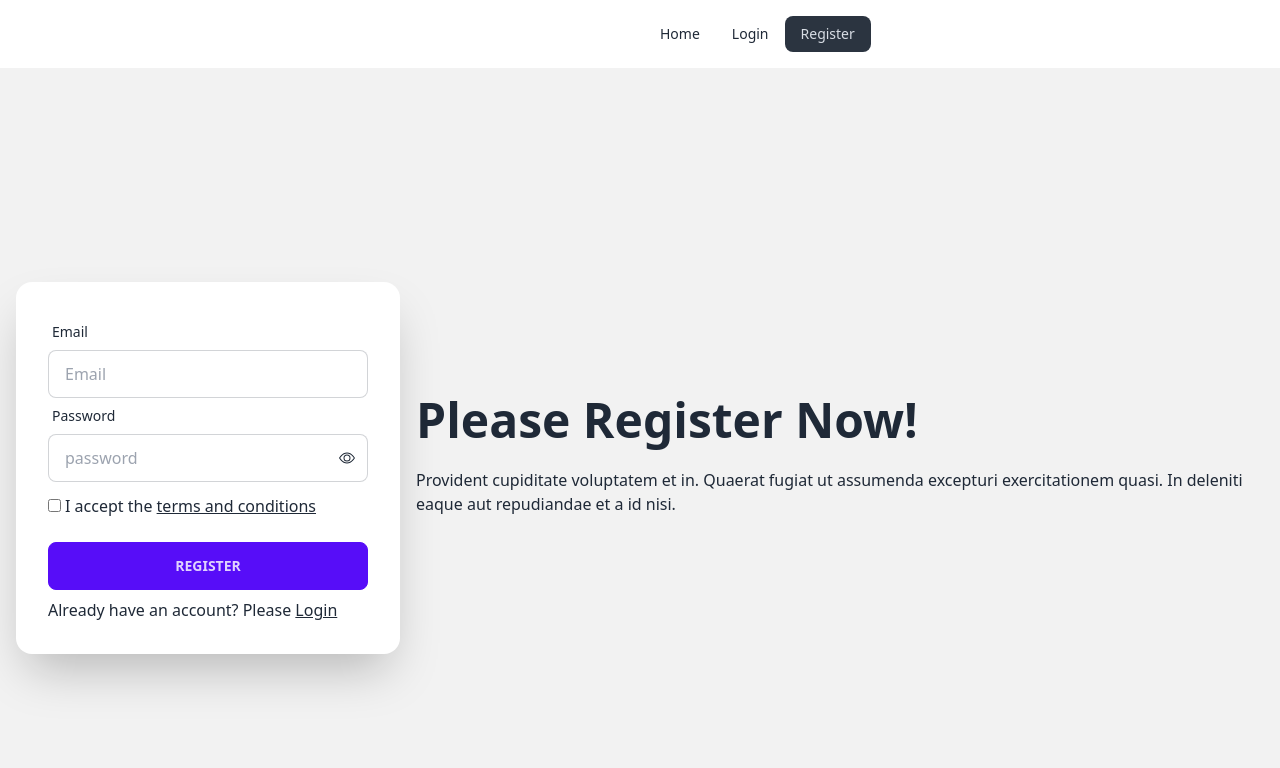
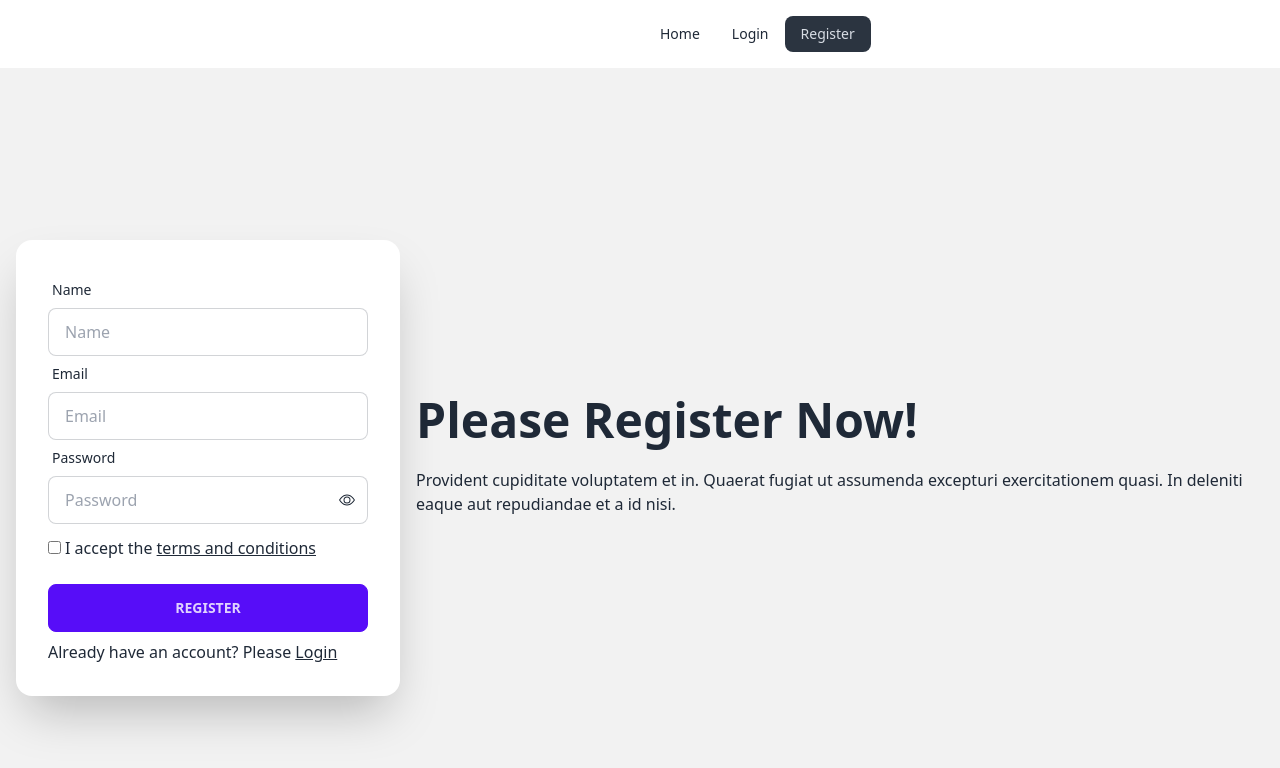
Before and after one commit to shamshul-haque/m9-practice, a React (Vite) app in the folder user-authentication/: page /register in a window 1280 px wide. Shown: the top 768 px of the page. Built offline with nearby package versions, Linux system fonts and the light colour scheme.

Commit message:
update displayName and photoURL

```diff
--- a/user-authentication/src/components/login/Login.jsx
+++ b/user-authentication/src/components/login/Login.jsx
@@ -24,6 +24,7 @@ const Login = () => {
     signInWithEmailAndPassword(auth, email, password)
       .then((result) => {
         if (result.user.emailVerified) {
+          console.log(result.user);
           setLoginSuccess("Login successfully!");
         } else {
           alert("Please verify your email");
@@ -81,6 +82,7 @@ const Login = () => {
                   ref={emailRef}
                   placeholder="email"
                   className="input input-bordered"
+                  required
                 />
               </div>
               <div className="form-control">
@@ -92,6 +94,7 @@ const Login = () => {
                   name="password"
                   placeholder="password"
                   className="input input-bordered"
+                  required
                 />
                 <label className="label">
                   <Link
--- a/user-authentication/src/components/register/Register.jsx
+++ b/user-authentication/src/components/register/Register.jsx
@@ -1,6 +1,7 @@
 import {
   createUserWithEmailAndPassword,
   sendEmailVerification,
+  updateProfile,
 } from "firebase/auth";
 import { useState } from "react";
 import { BsEye, BsEyeSlash } from "react-icons/bs";
@@ -14,6 +15,7 @@ const Register = () => {
 
   const handleRegistration = (e) => {
     e.preventDefault();
+    const name = e.target.name.value;
     const email = e.target.email.value;
     const password = e.target.password.value;
 
@@ -36,6 +38,16 @@ const Register = () => {
     createUserWithEmailAndPassword(auth, email, password)
       .then((result) => {
         setRegisterSuccess("User created successfully!");
+
+        // update profile
+        updateProfile(result.user, {
+          displayName: name,
+          photoURL: "https://example.com/jane-q-user/profile.jpg",
+        })
+          .then(() => {
+            console.log("Profile Updated");
+          })
+          .catch();
 
         // send verification email
         sendEmailVerification(result.user).then(() => {
@@ -63,6 +75,18 @@ const Register = () => {
             <form onSubmit={handleRegistration}>
               <div className="form-control">
                 <label className="label">
+                  <span className="label-text">Name</span>
+                </label>
+                <input
+                  type="text"
+                  name="name"
+                  placeholder="Name"
+                  className="input input-bordered"
+                  required
+                />
+              </div>
+              <div className="form-control">
+                <label className="label">
                   <span className="label-text">Email</span>
                 </label>
                 <input
@@ -80,7 +104,7 @@ const Register = () => {
                 <input
                   type={showPassword ? "text" : "password"}
                   name="password"
-                  placeholder="password"
+                  placeholder="Password"
                   className="input input-bordered"
                   required
                 />
```
